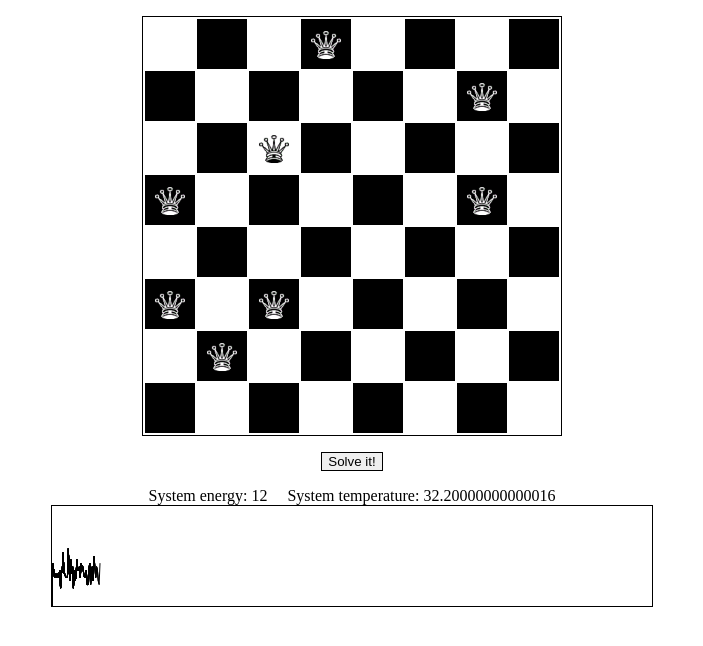
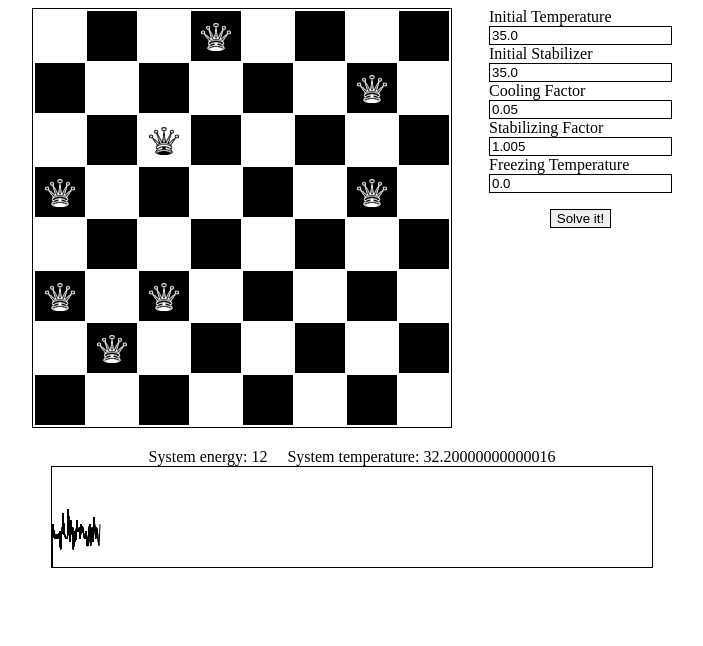
Before and after one commit to ebobby/Jsqueens, a plain HTML site: page index.html in a window 1280 px wide. Both pictures are taken after a click on the button "Solve it!". Shown: the whole page, without its empty margins (288-991 px from the left). Drawn offline with Linux system fonts and the light colour scheme.

Commit message:
Simulated Annealing parameters are now configurable.

```diff
--- a/css/board.css
+++ b/css/board.css
@@ -1,9 +1,12 @@
-div.container   { width: 640px; margin: 0 auto; }
-table.board     { border: solid 1px black; margin: 0 auto; }
-td              { width: 3pc; height: 3pc; }
-td img          { margin-left: auto; margin-right: auto; display: block; }
-td.white_square { background-color: white; }
-td.black_square { background-color: black; }
-input           { border: solid 1px black; margin: 0 auto; display: block; }
-div#console     { text-align: center; }
-.bordered       { border: solid 1px black; margin: 0 auto; display: block; }
+div.container       { width: 640px; margin: 0 auto; }
+div.board_container { float: left; }
+table.board         { border: solid 1px black; margin: 0 auto; }
+td                  { width: 3pc; height: 3pc; }
+td img              { margin-left: auto; margin-right: auto; display: block; }
+td.white_square     { background-color: white; }
+td.black_square     { background-color: black; }
+input               { border: solid 1px black; margin: 0 auto; display: block; }
+div.controls        { float: right;}
+.bordered           { border: solid 1px black; margin: 0 auto; display: block; }
+div#console         { padding-top: 20px; text-align: center; clear: both;}
+div#graph           { clear: both; }
--- a/index.html
+++ b/index.html
@@ -14,8 +14,7 @@
 	</head>
 	<body>
         <div class="container">
-            <div>
-                <p>
+            <div class="board_container">
         	    <table class="board">
         	        <tr>
                         <td class="white_square"></td>
@@ -98,15 +97,21 @@
         	            <td class="white_square"></td>
            	        </tr>
         	    </table>
-                </p>
             </div>
-            <div>
+            <div class="controls">
+                <form>
+                    <label for="initial_temperature">Initial Temperature</label><input type="text" name="initial_temperature" value="35.0" id="initial_temperature">
+                    <label for="initial_stabilizer">Initial Stabilizer</label><input type="text" name="initial_stabilizer" value="35.0" id="initial_stabilizer">
+                    <label for="cooling_factor">Cooling Factor</label><input type="text" name="cooling_factor" value="0.05" id="cooling_factor">
+                    <label for="stabilizing_factor">Stabilizing Factor</label><input type="text" name="stabilizing_factor" value="1.005" id="stabilizing_factor">
+                    <label for="freezing_temperature">Freezing Temperature</label><input type="text" name="freezing_temperature" value="0.0" id="freezing_temperature">
+                </form>
                 <p>
                     <input type="button" value="Solve it!" onclick="App.Start();" />
                 </p>
             </div>
-            <div id="console"></div>
-            <div id="graph"></div>
         </div>
+        <div id="console"></div>
+        <div id="graph"></div>
 	</body>
 </html>
--- a/scripts/application.js
+++ b/scripts/application.js
@@ -2,25 +2,30 @@
  * @author Francisco Soto <ebobby@gmail.com>
  */
 var App = (function () {
-    var intervalId = 0,
+    var intervalId     = 0,
         alreadyRunning = false;
+
+    function GetOptions () {
+        return {
+            initialTemperature:  document.getElementById('initial_temperature').value,
+            initialStabilizer:   document.getElementById('initial_stabilizer').value,
+            coolingFactor:       document.getElementById('cooling_factor').value,
+            stabilizingFactor:   document.getElementById('stabilizing_factor').value,
+            freezingTemperature: document.getElementById('freezing_temperature').value
+        };
+    }
 
     return {
         Start: function() {
             if (alreadyRunning) {
-                return;
+                clearInterval(intervalId);
             }
 
-            var options = {
-                initialTemperature: 35.0,
-                initialStabilizer: 35.0,
-                coolingFactor: 0.05,
-                stabilizingFactor: 1.005,
-                freezingTemperature: 0.0,
-                generateNewSolution: Queens.GenerateRandomPositions,
-                generateNeighbor: Queens.GenerateNeighbor,
-                acceptNeighbor: Queens.AcceptNeighbor
-            };
+            var options = GetOptions();
+
+            options.generateNewSolution = Queens.GenerateRandomPositions;
+            options.generateNeighbor    = Queens.GenerateNeighbor;
+            options.acceptNeighbor      = Queens.AcceptNeighbor;
 
             Draw.Initialize();
             Graph.Initialize((options.initialTemperature - options.freezingTemperature) / options.coolingFactor, Constants.MAX_POSSIBLE_ATTACKS);
```
